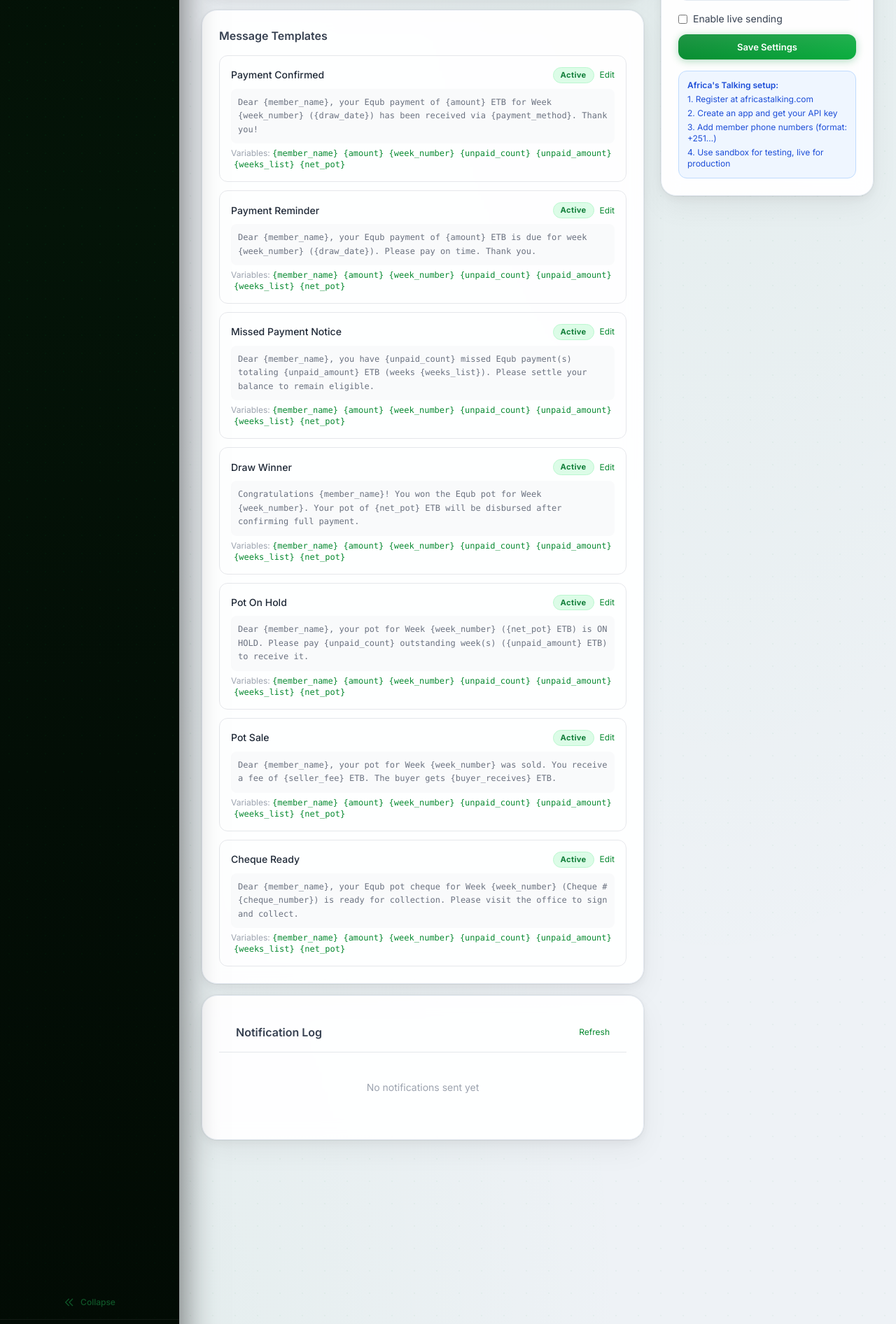
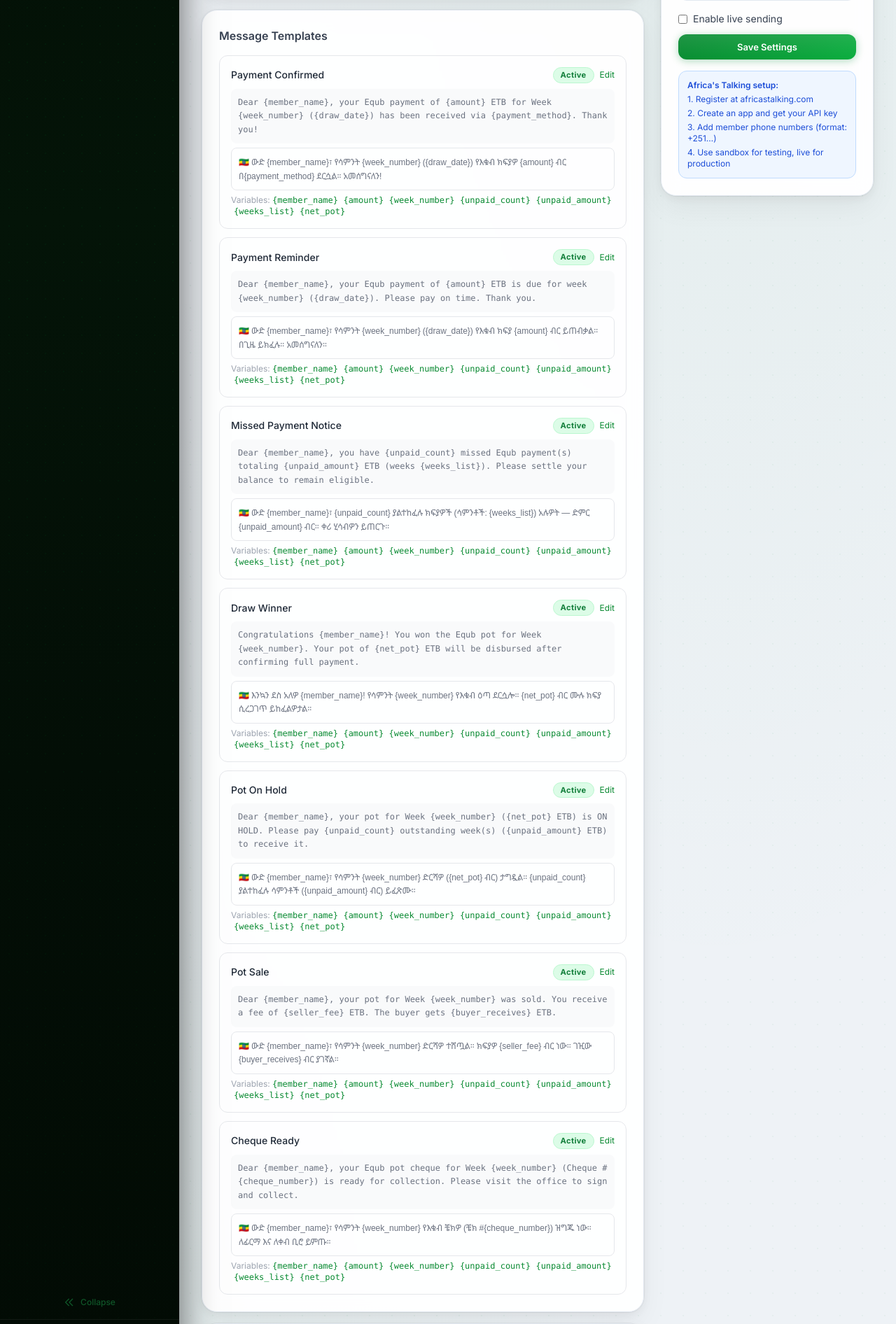
Before and after one commit to tesfaedu21-web/equb, a FastAPI app: page /notifications in a window 1280 px wide. Shown: the part 600-2492 px from the top of the page at 70% size. Run offline with FastAPI, Linux system fonts and the light colour scheme; the visitor is signed in with stand-in values (Sample User, id 1); data comes from the database, SQL or seed files in the repository; data that the repository does not hold is empty; some libraries are stand-ins or nearby versions.

Commit message:
Show Amharic template preview on notification cards
Co-Authored-By: Claude Sonnet 4.6 <noreply@anthropic.com>

```diff
--- a/templates/notifications.html
+++ b/templates/notifications.html
@@ -103,6 +103,8 @@
               </div>
               <div class="text-xs text-gray-500 font-mono bg-gray-50 rounded-lg p-2.5 leading-relaxed"
                    x-text="t.message"></div>
+              <div x-show="t.message_am" class="text-xs text-gray-500 amharic bg-equb-pale/50 rounded-lg p-2.5 leading-relaxed mt-1.5 border border-equb-green/10"
+                   x-text="'🇪🇹 ' + t.message_am"></div>
               <div class="text-xs text-gray-400 mt-1.5">
                 Variables: <span class="font-mono text-equb-green">{member_name}</span>
                 <span class="font-mono text-equb-green ml-1">{amount}</span>
```
